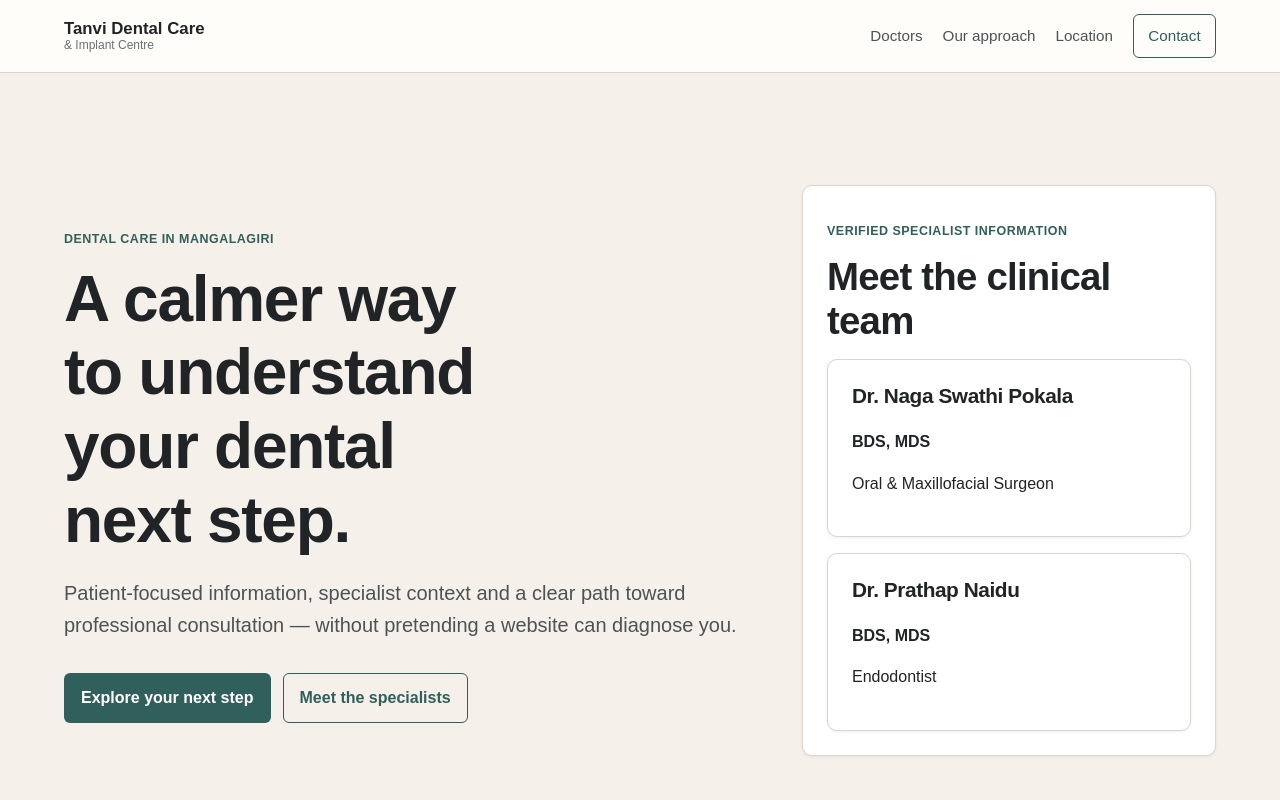
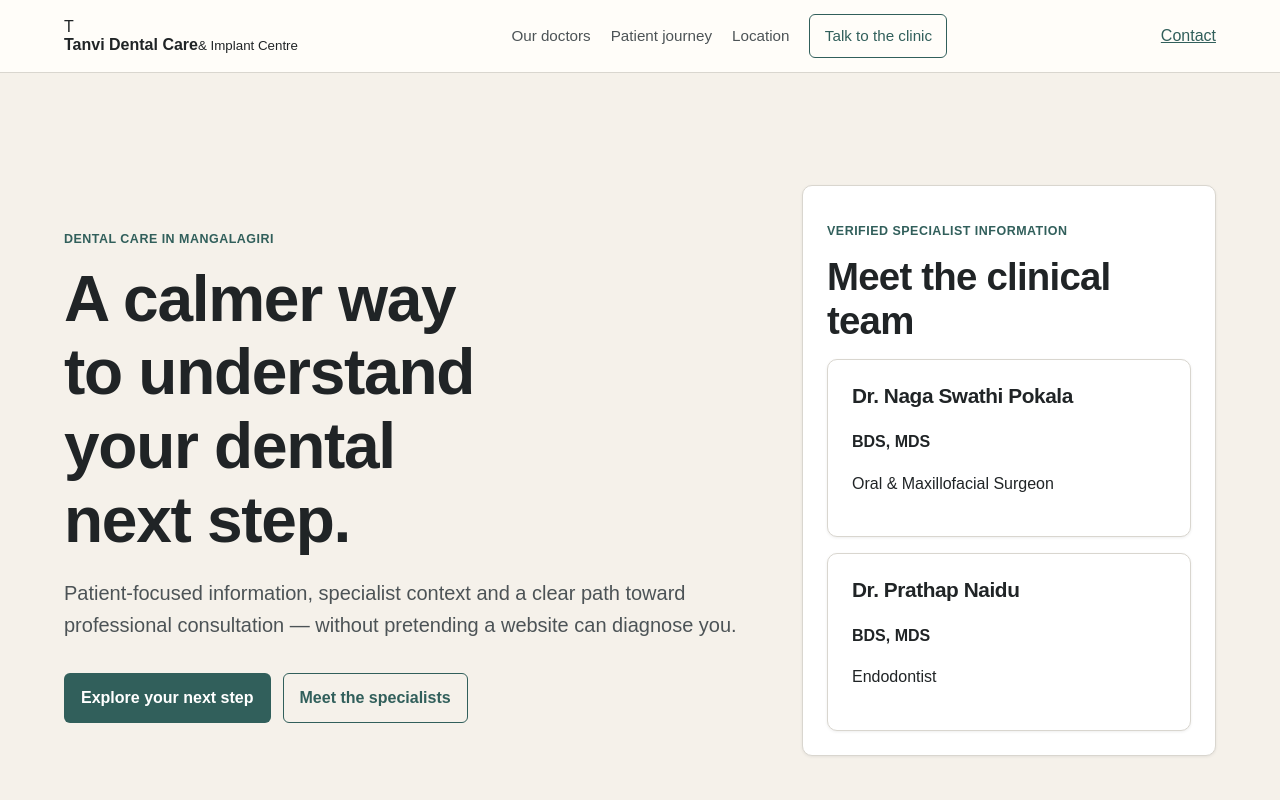
Before and after one commit to Mr-Nani-dm/Tanvi-Dental-Care, a Next.js app: page / in a window 1280 px wide. Shown: the top 800 px of the page. Built offline with nearby package versions, Linux system fonts and the light colour scheme.

Commit message:
design: elevate Tanvi brand header and footer

```diff
--- a/src/app/layout.tsx
+++ b/src/app/layout.tsx
@@ -3,9 +3,8 @@ import "./globals.css";
 import { site } from "@/lib/site";
 
 export const metadata: Metadata = {
-  title: site.name,
-  description:
-    "Patient-focused dental care information for Tanvi Dental Care & Implant Centre.",
+  title: `${site.name} | Mangalagiri`,
+  description: "Patient-focused dental information and specialist care in Mangalagiri.",
 };
 
 export default function RootLayout({ children }: Readonly<{ children: React.ReactNode }>) {
@@ -16,27 +15,17 @@ export default function RootLayout({ children }: Readonly<{ children: React.Reac
         <header className="site-header">
           <div className="container header-inner">
             <a className="brand" href="/" aria-label={site.name}>
-              <span className="brand-name">Tanvi Dental Care</span>
-              <span className="brand-subtitle">& Implant Centre</span>
+              <span className="brand-mark" aria-hidden="true">T</span>
+              <span><strong>Tanvi Dental Care</strong><small>& Implant Centre</small></span>
             </a>
             <nav aria-label="Primary navigation">
-              <a href="#doctors">Doctors</a>
-              <a href="#approach">Our approach</a>
-              <a href="#location">Location</a>
-              <a className="nav-cta" href="#contact">Contact</a>
+              <a href="#doctors">Our doctors</a><a href="#approach">Patient journey</a><a href="#location">Location</a><a className="nav-cta" href="#contact">Talk to the clinic</a>
             </nav>
+            <a className="mobile-contact" href="#contact">Contact</a>
           </div>
         </header>
-        <main id="main-content">{children}</main>
-        <footer className="site-footer">
-          <div className="container footer-inner">
-            <div>
-              <strong>{site.name}</strong>
-              <p>Patient-focused dental information and consultation pathways.</p>
-            </div>
-            <p>Primary market: {site.primaryMarket}</p>
-          </div>
-        </footer>
+        {children}
+        <footer className="site-footer"><div className="container footer-grid"><div><a className="brand footer-brand" href="/" aria-label={site.name}><span className="brand-mark" aria-hidden="true">T</span><span><strong>Tanvi Dental Care</strong><small>& Implant Centre</small></span></a><p>Professional enough to trust. Warm enough to approach.</p></div><div><strong>Markets</strong><p>{site.primaryMarket}<br />{site.secondaryMarkets.join(" · ")}</p></div><div><strong>Patient first</strong><p>Clear information, genuine trust evidence and a straightforward path toward consultation.</p></div></div></footer>
       </body>
     </html>
   );
```
